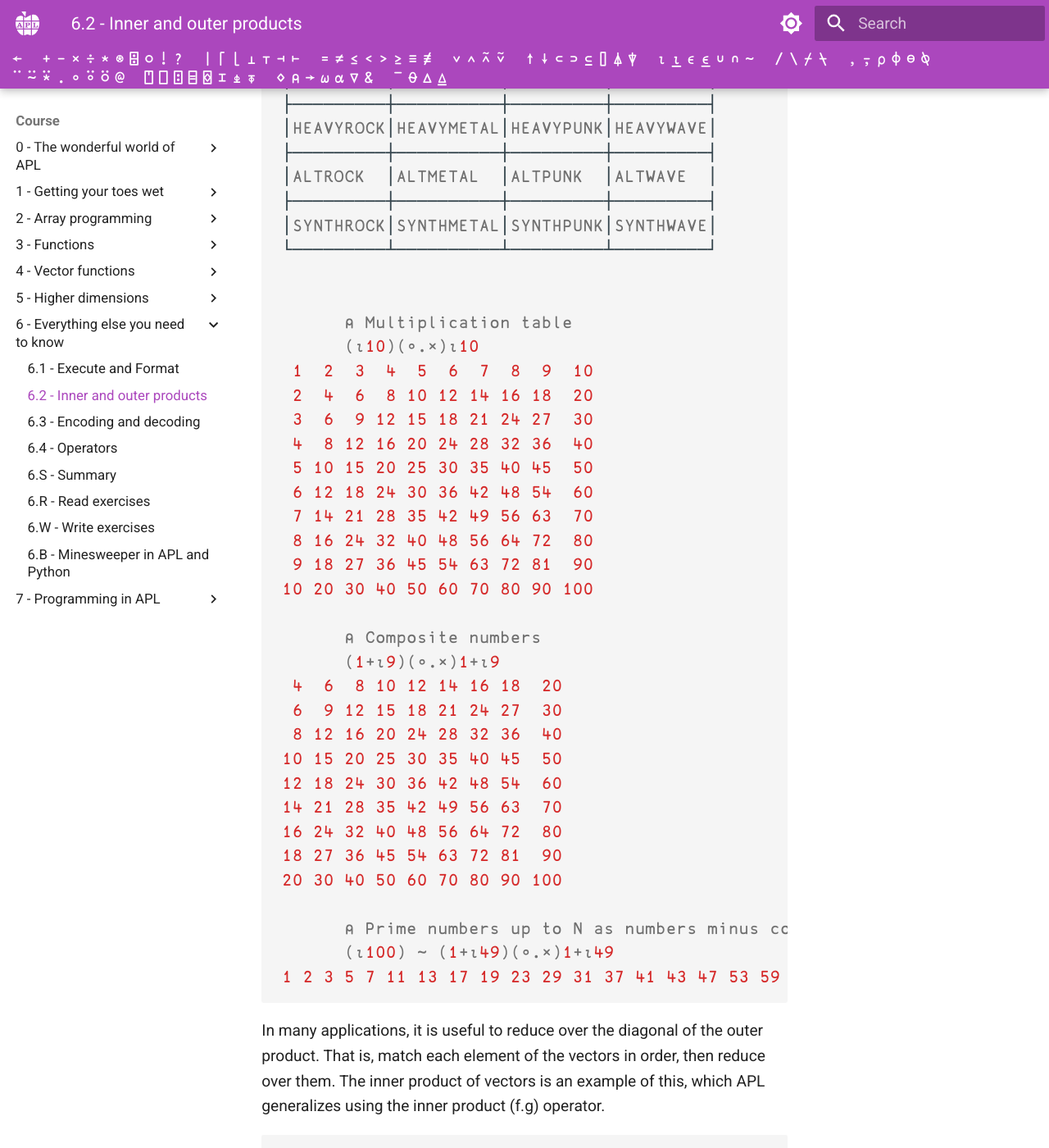
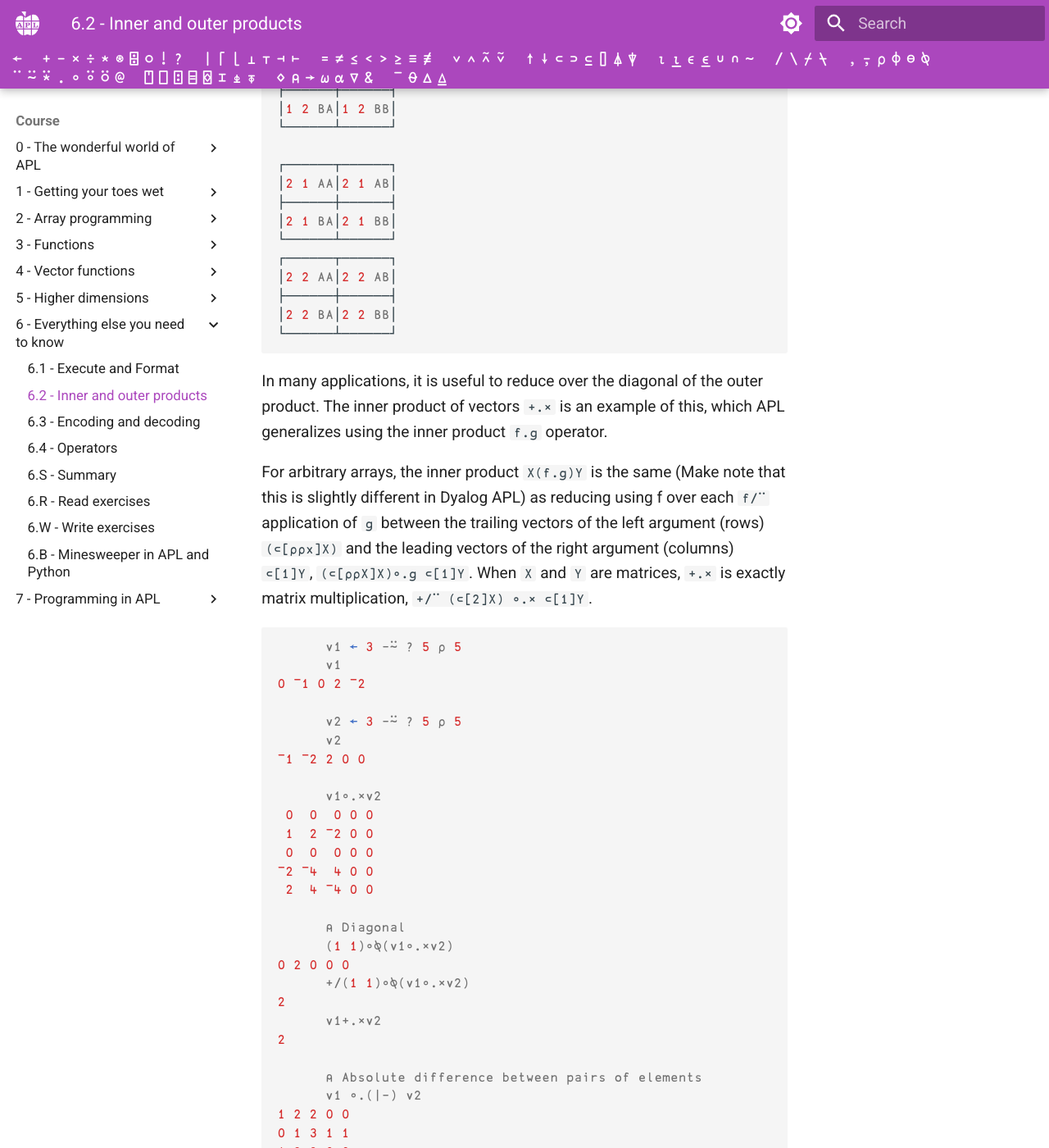
Before and after one commit to APLMOOC/APLMOOC, an MkDocs documentation site: the page built from docs/course/ch6/part2.md, in a window 1280 px wide and 1400 px high, scrolled down 4462 px. Shown: the whole window at 82% size. Built offline with MkDocs 1.6.1 and Material for MkDocs 9.7.7, drawn with Linux system fonts in a browser that asks for light colours; some web fonts are replaced; a script that is not in the unit is left out; some of the changed text lies outside the part shown.

Commit message:
Start writing Chapter 6 Part 2

````diff
--- a/docs/course/ch6/part2.md
+++ b/docs/course/ch6/part2.md
@@ -7,6 +7,8 @@
     - Matrix inverse
 
 ---
+
+<link rel="stylesheet" href="/styles/ch5part2.css">
 
 Recall the Rank ⍤ operator which specified what rank cells a function acts on,
 ```apl
@@ -89,7 +91,7 @@ This specifies the cells to act on monadically; for dyadic functions, two ranks
 136 153 171 190 210
 231 253 276 300 325
 
-      ⍝ Pairing of 1-cells of v and 1-cells of M
+      ⍝ Pairing of 1-cells of N and 1-cells of M
       N({⍺,'-',⍵}⍤(1 1))M
   1   3   6  10  15 -  1  2  3  4  5
  21  28  36  45  55 -  6  7  8  9 10
@@ -151,39 +153,53 @@ There is a specific operator for this operation called the outer product (∘.f)
 ├─────────┼──────────┼─────────┼─────────┤
 │SYNTHROCK│SYNTHMETAL│SYNTHPUNK│SYNTHWAVE│
 └─────────┴──────────┴─────────┴─────────┘
+```
+
+For higher rank arrays, the outer product works similarly, matching each element of both arrays
+
+```apl
+      ⍳2 2
+┌───┬───┐
+│1 1│1 2│
+├───┼───┤
+│2 1│2 2│
+└───┴───┘
+
+      ((⍳2 2)⌷¨¨⊂⊂'AB')
+┌──┬──┐
+│AA│AB│
+├──┼──┤
+│BA│BB│
+└──┴──┘
+
+      (⍳2 2)∘.,((⍳2 2)⌷¨¨⊂⊂'AB')
+┌──────┬──────┐
+│1 1 AA│1 1 AB│
+├──────┼──────┤
+│1 1 BA│1 1 BB│
+└──────┴──────┘
+┌──────┬──────┐
+│1 2 AA│1 2 AB│
+├──────┼──────┤
+│1 2 BA│1 2 BB│
+└──────┴──────┘
+
+┌──────┬──────┐
+│2 1 AA│2 1 AB│
+├──────┼──────┤
+│2 1 BA│2 1 BB│
+└──────┴──────┘
+┌──────┬──────┐
+│2 2 AA│2 2 AB│
+├──────┼──────┤
+│2 2 BA│2 2 BB│
+└──────┴──────┘
+```
+
+In many applications, it is useful to reduce over the diagonal of the outer product. The inner product of vectors ``+.×`` is an example of this, which APL generalizes using the inner product ``f.g`` operator.
 
 
-      ⍝ Multiplication table
-      (⍳10)(∘.×)⍳10
- 1  2  3  4  5  6  7  8  9  10
- 2  4  6  8 10 12 14 16 18  20
- 3  6  9 12 15 18 21 24 27  30
- 4  8 12 16 20 24 28 32 36  40
- 5 10 15 20 25 30 35 40 45  50
- 6 12 18 24 30 36 42 48 54  60
- 7 14 21 28 35 42 49 56 63  70
- 8 16 24 32 40 48 56 64 72  80
- 9 18 27 36 45 54 63 72 81  90
-10 20 30 40 50 60 70 80 90 100
-
-      ⍝ Composite numbers
-      (1+⍳9)(∘.×)1+⍳9
- 4  6  8 10 12 14 16 18  20
- 6  9 12 15 18 21 24 27  30
- 8 12 16 20 24 28 32 36  40
-10 15 20 25 30 35 40 45  50
-12 18 24 30 36 42 48 54  60
-14 21 28 35 42 49 56 63  70
-16 24 32 40 48 56 64 72  80
-18 27 36 45 54 63 72 81  90
-20 30 40 50 60 70 80 90 100
-
-      ⍝ Prime numbers up to N as numbers minus composite numbers up to N/2
-      (⍳100) ~ (1+⍳49)(∘.×)1+⍳49
-1 2 3 5 7 11 13 17 19 23 29 31 37 41 43 47 53 59 61 67 71 73 79 83 89 97
-```
-
-In many applications, it is useful to reduce over the diagonal of the outer product. That is, match each element of the vectors in order, then reduce over them. The inner product of vectors is an example of this, which APL generalizes using the inner product (f.g) operator.
+For arbitrary arrays, the inner product ``X(f.g)Y`` is the same (Make note that this is slightly different in Dyalog APL) as reducing using f over each ``f/¨`` application of ``g`` between the trailing vectors of the left argument (rows) ``(⊂[⍴⍴x]X)`` and the leading vectors of the right argument (columns) ``⊂[1]Y``, ``(⊂[⍴⍴X]X)∘.g ⊂[1]Y``. When ``X`` and ``Y`` are matrices, ``+.×`` is exactly matrix multiplication, ``+/¨ (⊂[2]X) ∘.× ⊂[1]Y``.
 
 ```apl
       v1 ← 3 -⍨ ? 5 ⍴ 5
@@ -228,7 +244,7 @@ In many applications, it is useful to reduce over the diagonal of the outer prod
 2
 ```
 
-The inner product function +.× applied to matrices is the matrix product function
+The inner product function ``+.×`` applied to matrices is the matrix product function
 
 ```apl
       M ← (⍳5)∘.=⍳5
````
Also changed, not shown: docs/course/ch6/read.md (+32 -0 lines).
